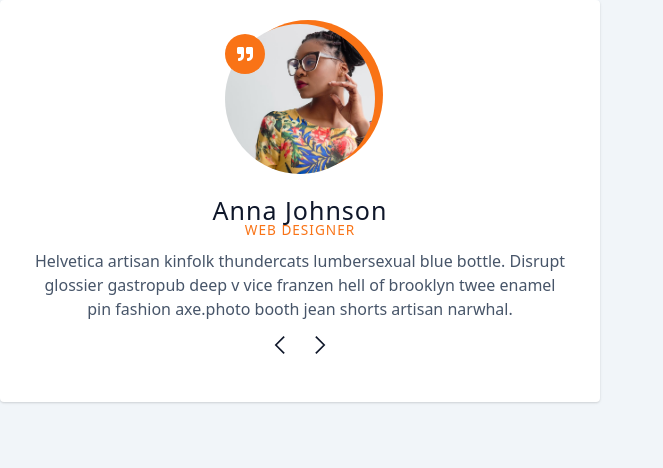
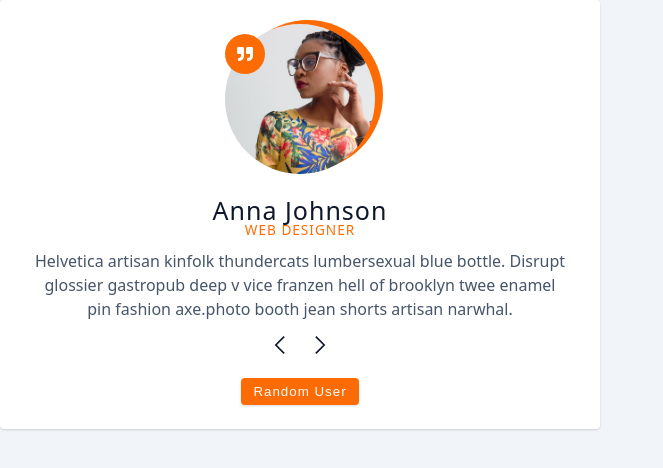
Before and after one commit to misiek869/Reviews_small-projects, a React (Vite) app: page / in a window 1280 px wide. Shown: the top 468 px of the page, without its empty margins (0-663 px from the left). Built offline with nearby package versions, Linux system fonts and the light colour scheme.

Commit message:
add random user btn and style it

```diff
--- a/src/App.tsx
+++ b/src/App.tsx
@@ -7,11 +7,11 @@ import reviews from './data'
 function App() {
 	const [person, setPerson] = useState<number>(1)
 
-	const { id, name, job, image, text } = reviews[person]
+	const { name, job, image, text } = reviews[person]
 
 	return (
 		<main>
-			<div className='review'>
+			<article className='review'>
 				<div className='img-container'>
 					<img className='person-img' src={image} alt={name} />
 					<span className='quote-icon'>
@@ -22,14 +22,23 @@ function App() {
 				<p className='job'>{job}</p>
 				<p className='info'>{text}</p>
 				<div className='btn-container'>
-					<button className='prev-btn' type='button'>
+					<button
+						className='prev-btn'
+						type='button'
+						onClick={() => setPerson(person - 1)}>
 						<GrPrevious />
 					</button>
-					<button className='next-btn' type='button'>
+					<button
+						className='next-btn'
+						type='button'
+						onClick={() => setPerson(person + 1)}>
 						<GrNext />
 					</button>
 				</div>
-			</div>
+				<button className='btn btn-hipster' onClick={() => {}}>
+					random user
+				</button>
+			</article>
 		</main>
 	)
 }
--- a/src/index.css
+++ b/src/index.css
@@ -16,7 +16,8 @@ html {
 	--primary-200: #fed7aa;
 	--primary-300: #fdba74;
 	--primary-400: #fb923c;
-	--primary-500: #f97316;
+	--primary-500: #fd6c04;
+	--primary-600: #be4f00;
 
 	/* grey */
 	--grey-50: #f8fafc;
@@ -146,12 +147,11 @@ ul {
 	box-shadow: var(--shadow-3);
 }
 .btn-hipster {
-	color: var(--primary-500);
-	background: var(--primary-200);
+	color: var(--grey-50);
+	background: var(--primary-500);
 }
 .btn-hipster:hover {
-	color: var(--primary-200);
-	background: var(--primary-700);
+	background: var(--primary-600);
 }
 .btn-block {
 	width: 100%;
```
